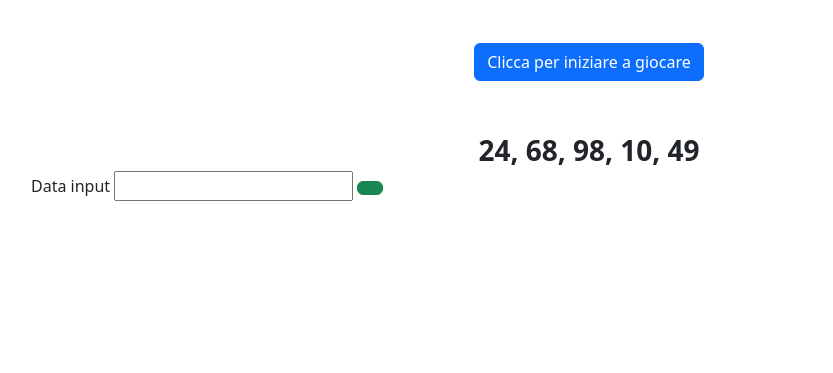
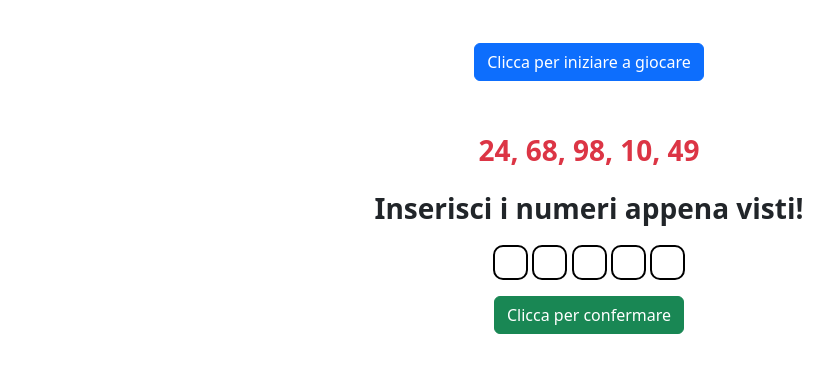
Before and after one commit to iaio998/js-simon, a plain HTML site: page index.html in a window 1280 px wide. Both pictures are taken after a click on the button "Clicca per iniziare a giocare". Shown: the part 53-426 px from the top of the page, without its empty margins (51-884 px from the left). Drawn offline with nearby package versions, Linux system fonts and the light colour scheme.

Commit message:
Added form for user

```diff
--- a/css/style.css
+++ b/css/style.css
@@ -0,0 +1,7 @@
+input {
+  width: 35px;
+  height: 35px;
+  text-align: center;
+  border: 2px solid black;
+  border-radius: 10px;
+}
--- a/index.html
+++ b/index.html
@@ -23,15 +23,23 @@
         <!--  UN BOTTONE START -->
         <button id="starting-btn" class="btn btn-primary m-auto d-block my-5">Clicca per iniziare a giocare</button>
 
-        <!-- UNA CASELLA DI COMPARSA  -->
-        <div id="numbers" class="text-center d-none"><strong>Ciao sono un div</strong></div>
+        <!-- UNA CASELLA A COMPARSA  -->
+        <div id="numbers" class="text-center d-none"></div>
 
         <!-- UNA CASELLA INPUT -->
-        <label for="data">Data input</label>
-        <input type="text" name="data" id="data">
+        <div id="form" class="text-center">
+            <label for="data" class="fw-bold fs-3 my-3">Inserisci i numeri appena visti!</label> <br>
+            <input type="text" name="data" id="val-1">
+            <input type="text" name="data" id="val-2">
+            <input type="text" name="data" id="val-3">
+            <input type="text" name="data" id="val-4">
+            <input type="text" name="data" id="val-5">
+            <br>
+            <!-- UN BOTTONE -->
+            <button id="confirm" class="btn btn-success my-3">Clicca per confermare</button>
+        </div>
 
-        <!-- UN BOTTONE -->
-        <button class="btn btn-success"></button>
+
 
         <!-- UN CONTENITORE PER IL RISULTATO/ERRORE -->
         <div class="alert d-none my-3"></div>
--- a/javascript/script.js
+++ b/javascript/script.js
@@ -4,7 +4,7 @@ mySimonSays();
 function mySimonSays() {
   const start = document.getElementById("starting-btn");
   const numbers = document.getElementById("numbers");
-  const numToRemember = [];
+  const inputUser = document.getElementById("form");
 
   start.addEventListener("click", function () {
     myGenerateRandomNumber();
@@ -12,12 +12,14 @@ function mySimonSays() {
   });
 
   function myGenerateRandomNumber() {
+    const numToRemember = [];
     while (numToRemember.length < 5) {
       numToRemember.push(getRndInteger(1, 100));
     }
     numbers.classList.remove("d-none");
-    numbers.classList.add("fw-bold", "fs-3");
+    numbers.classList.add("fw-bold", "fs-3", "text-danger");
     numbers.innerHTML = numToRemember.join(", ");
+    return numToRemember;
   }
 
   function myDisappear() {
```
